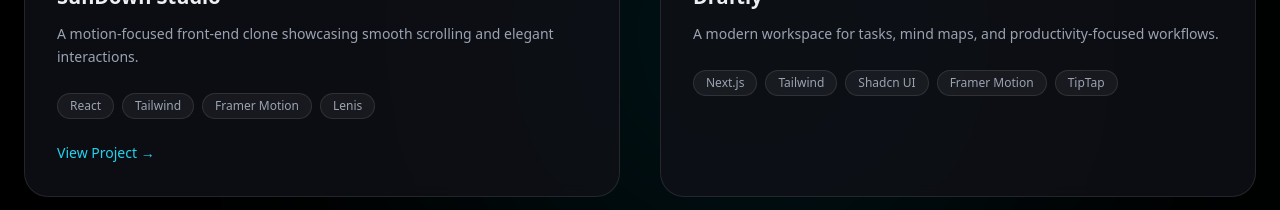
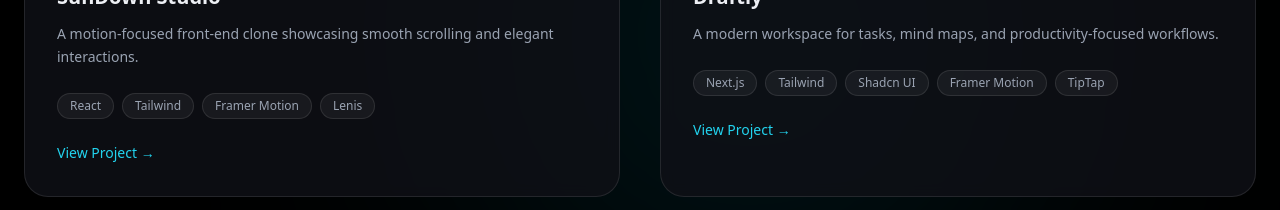
Before and after one commit to Manav948/Portfolio, a React (Vite) app: page / in a window 1280 px wide. Shown: the part 2080-2290 px from the top of the page. Built offline with nearby package versions, Linux system fonts and the light colour scheme.

Commit message:
added url for Draftly & FeedBackly and hide Sidebar

```diff
--- a/src/component/Project.jsx
+++ b/src/component/Project.jsx
@@ -32,6 +32,7 @@
     description:
       "A modern workspace for tasks, mind maps, and productivity-focused workflows.",
     tech: ["Next.js", "Tailwind", "Shadcn UI", "Framer Motion", "TipTap"],
+    link : "https://draftly-three.vercel.app/en"
   },
 ];
 
--- a/src/index.css
+++ b/src/index.css
@@ -23,3 +23,13 @@
 .animate-marquee-reverse {
   animation: marquee-reverse 30s linear infinite;
 }
+
+/* Hide scrollbars */
+::-webkit-scrollbar {
+  display: none;
+}
+
+* {
+  scrollbar-width: none;
+  -ms-overflow-style: none;
+}
--- a/src/pages/AllProject.jsx
+++ b/src/pages/AllProject.jsx
@@ -9,13 +9,15 @@
     description:
       "A modern workspace for tasks, mind maps, and productivity-focused workflows.",
     tech: ["Next.js", "Tailwind", "Shadcn UI", "Framer Motion", "TipTap", "Supabase", "Prisma","React-tanstack-query"],
+    link : "https://draftly-three.vercel.app/en"
   },
   {
-    img: "/feedbackly.png",
+    img: "/FeedBackly.png",
     title: "FeedBackly",
     description:
       "A Next.js-based application allowing users to receive anonymous feedback via shareable links.",
     tech: ["Next.js", "Tailwind", "React", "Lenis", "MongoDB"],
+    link : "https://feedbackly-seven.vercel.app/"
   },
   {
     img: "/imegino.png",
```
Also changed, not shown: public/draftly.png, public/feedbackly.png.
